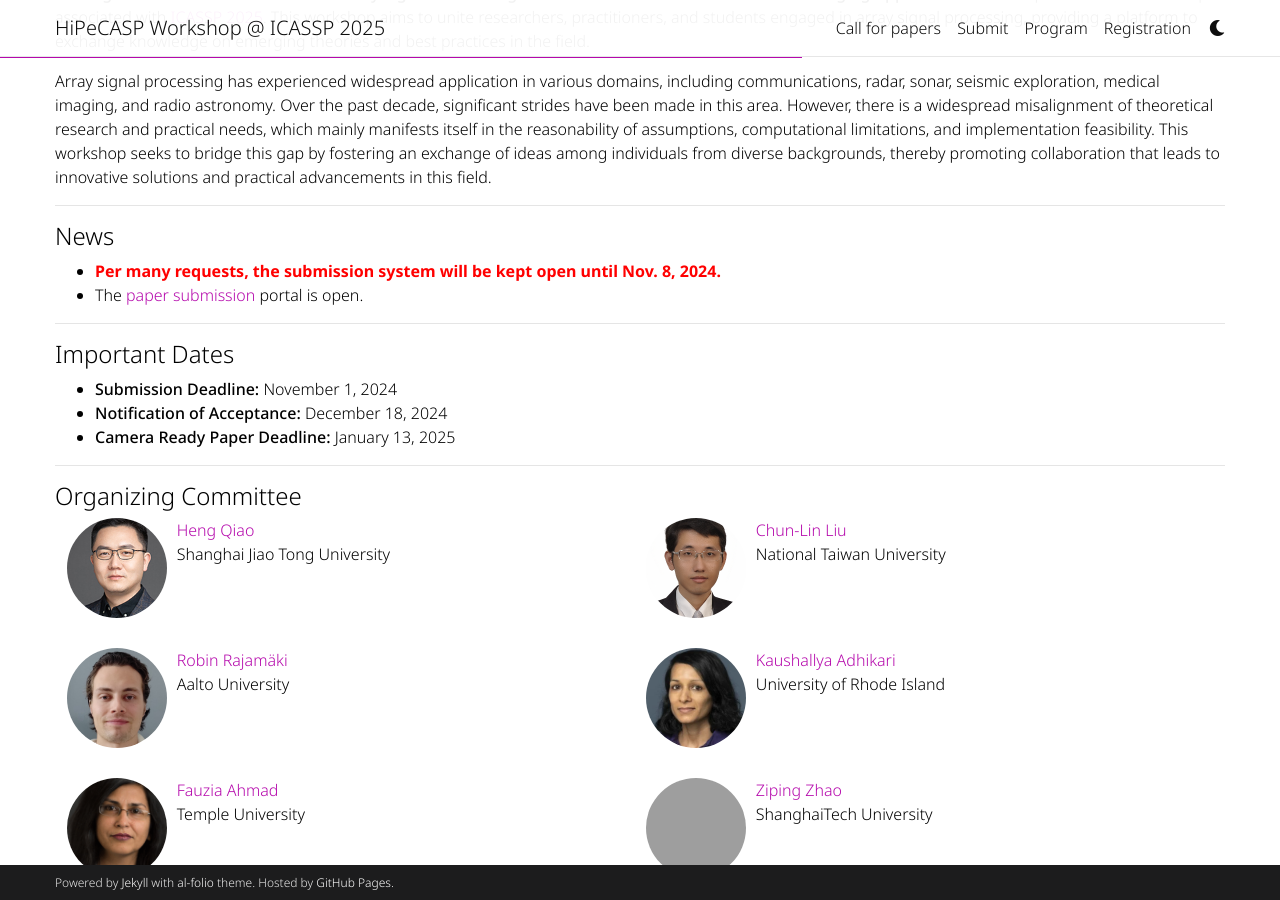
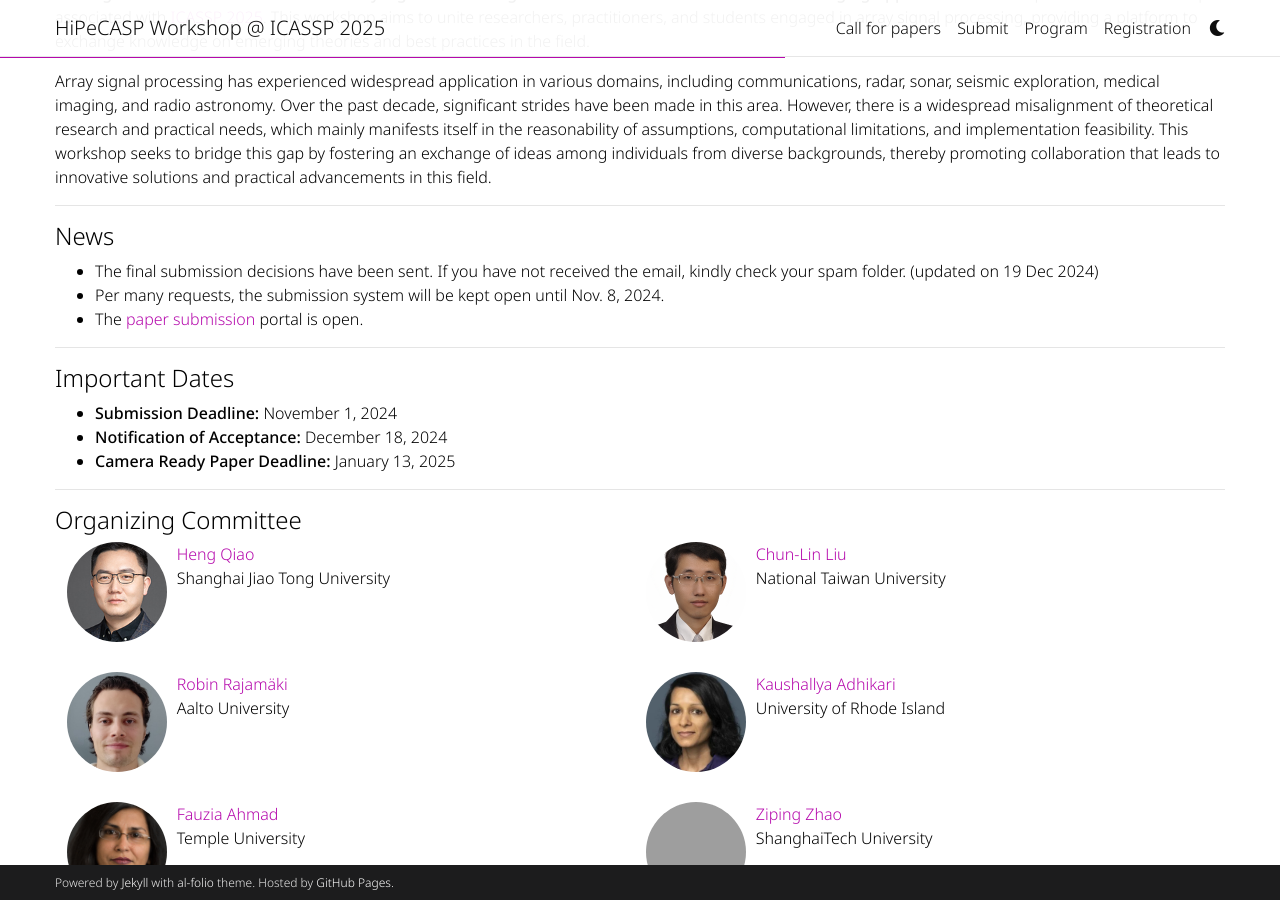
Before and after one commit to signal-process/signal-process.github.io, a Jekyll site: the page built from _pages/about.md, in a window 1280 px wide and 900 px high, scrolled down 712 px. Built offline with Jekyll 4.4.1, drawn with Linux system fonts in a browser that asks for light colours; full-size pictures stand in for the smaller copies a plugin makes; comment, search, counter and statistics services are not loaded; a style sheet for code colours, icons or effects is not loaded; grey boxes are pictures that could not be loaded.

Commit message:
Update about.md

```diff
--- a/_pages/about.md
+++ b/_pages/about.md
@@ -20,7 +20,8 @@ Array signal processing has experienced widespread application in various domain
 
 ---
 #### News
-+ <span style="color: red; font-weight: bold">Per many requests, the submission system will be kept open until Nov. 8, 2024.</span>
++ The final submission decisions have been sent. If you have not received the email, kindly check your spam folder. (updated on 19 Dec 2024)
++ Per many requests, the submission system will be kept open until Nov. 8, 2024.
 + The [paper submission](https://cmt3.research.microsoft.com/User/Login?ReturnUrl=%2FICASSP2025) portal is open.
 
 ---
```
